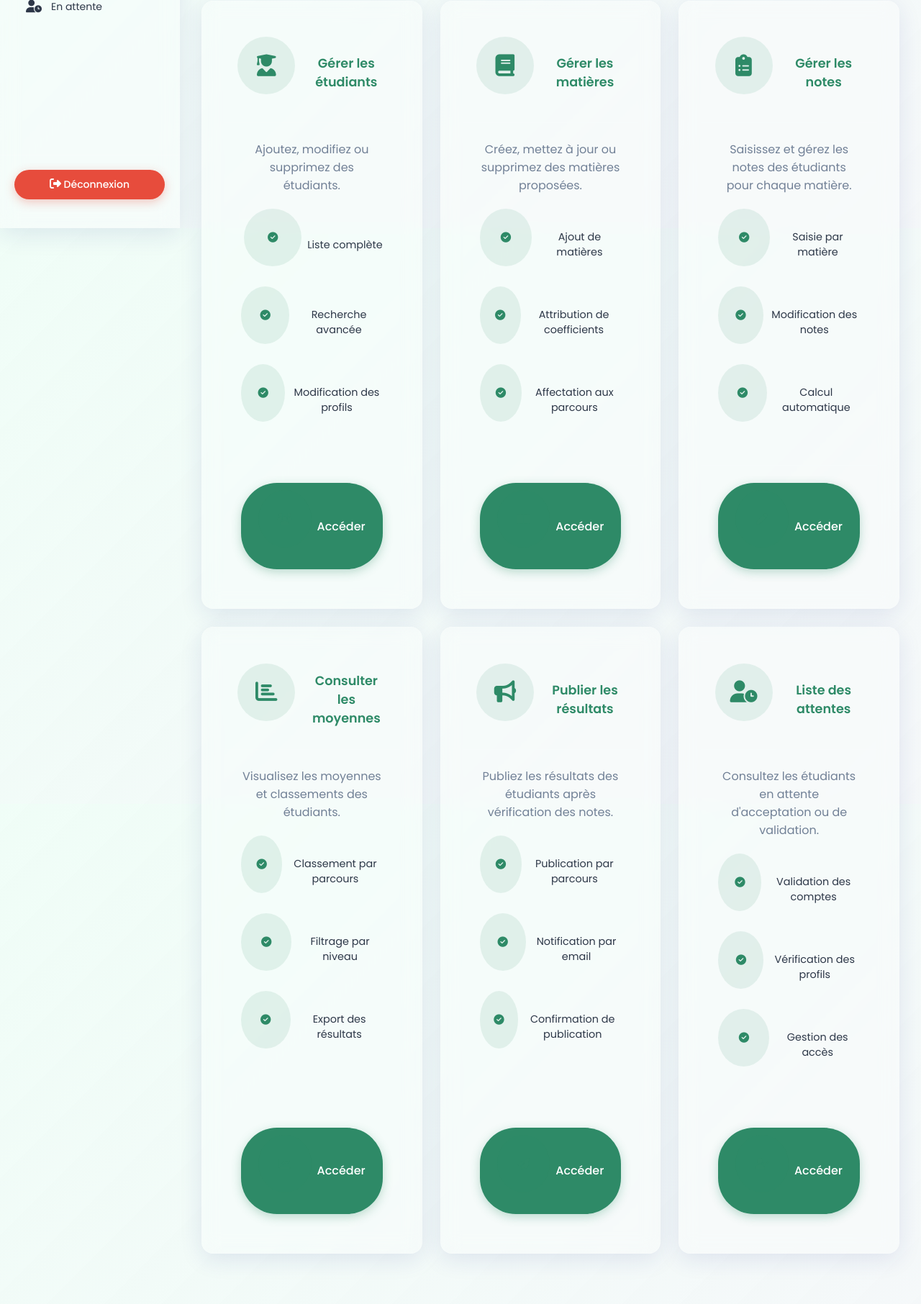
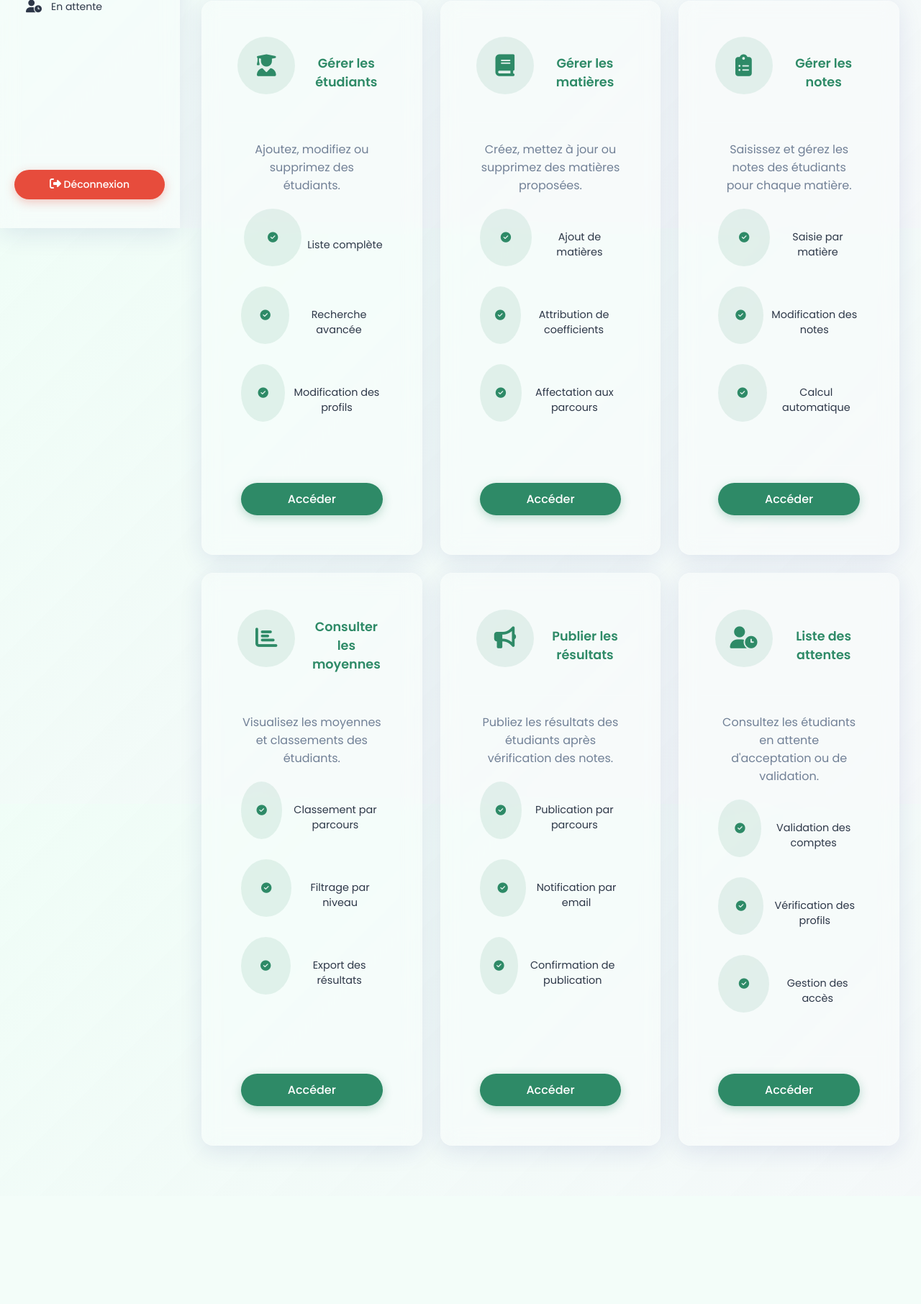
Before and after one commit to judilegend/scolaire-note, a Flask app: template templates/admin/admin_dashboard.html in a window 1280 px wide. Shown: the part 483-2295 px from the top of the page at 72% size. After the commit the page ends 2089 px from the top, so only its background shows below. Run offline with Flask 2, Linux system fonts and the light colour scheme; the template is opened without the code that fills it, so the values that code supplies are empty.

Commit message:
refont: modifier le btn accéder dashboard admin

```diff
--- a/templates/admin/admin_dashboard.html
+++ b/templates/admin/admin_dashboard.html
@@ -83,7 +83,7 @@ endblock %} {% block content %}
     </div>
     <div class="card-footer">
       <a href="{{ url_for('admin.gerer_etudiants') }}" class="btn btn-primary">
-        <i class="fas fa-users"></i> Accéder
+        Accéder
       </a>
     </div>
   </div>
@@ -105,7 +105,7 @@ endblock %} {% block content %}
     </div>
     <div class="card-footer">
       <a href="{{ url_for('admin.matieres') }}" class="btn btn-primary">
-        <i class="fas fa-book-open"></i> Accéder
+        Accéder
       </a>
     </div>
   </div>
@@ -127,7 +127,7 @@ endblock %} {% block content %}
     </div>
     <div class="card-footer">
       <a href="{{ url_for('admin.gestion_notes') }}" class="btn btn-primary">
-        <i class="fas fa-pen"></i> Accéder
+        Accéder
       </a>
     </div>
   </div>
@@ -149,7 +149,7 @@ endblock %} {% block content %}
     </div>
     <div class="card-footer">
       <a href="{{ url_for('admin.voir_moyennes') }}" class="btn btn-primary">
-        <i class="fas fa-chart-line"></i> Accéder
+        Accéder
       </a>
     </div>
   </div>
@@ -174,7 +174,7 @@ endblock %} {% block content %}
         href="{{ url_for('admin.publier_resultats') }}"
         class="btn btn-primary"
       >
-        <i class="fas fa-paper-plane"></i> Accéder
+        Accéder
       </a>
     </div>
   </div>
@@ -196,7 +196,7 @@ endblock %} {% block content %}
     </div>
     <div class="card-footer">
       <a href="{{ url_for('admin.liste_attente') }}" class="btn btn-primary">
-        <i class="fas fa-user-check"></i> Accéder
+        Accéder
       </a>
     </div>
   </div>
```
